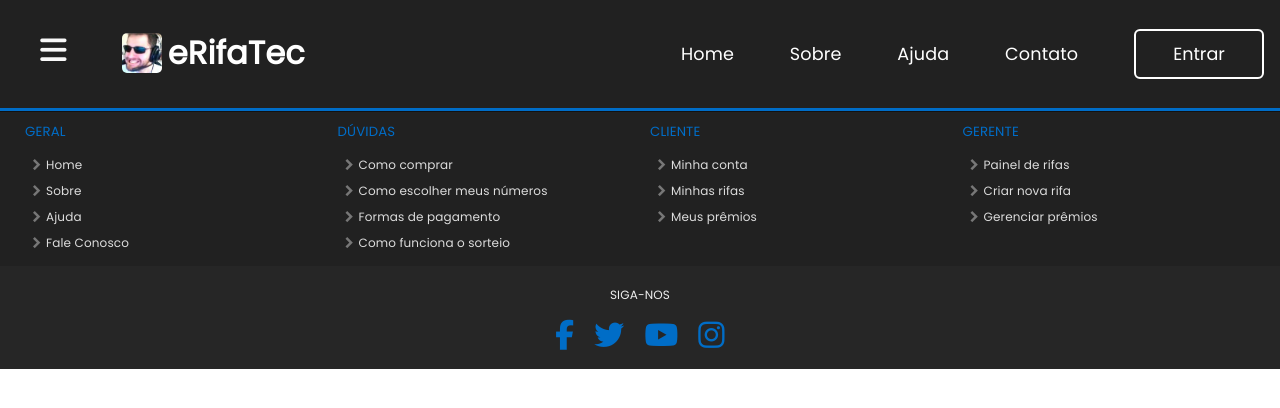
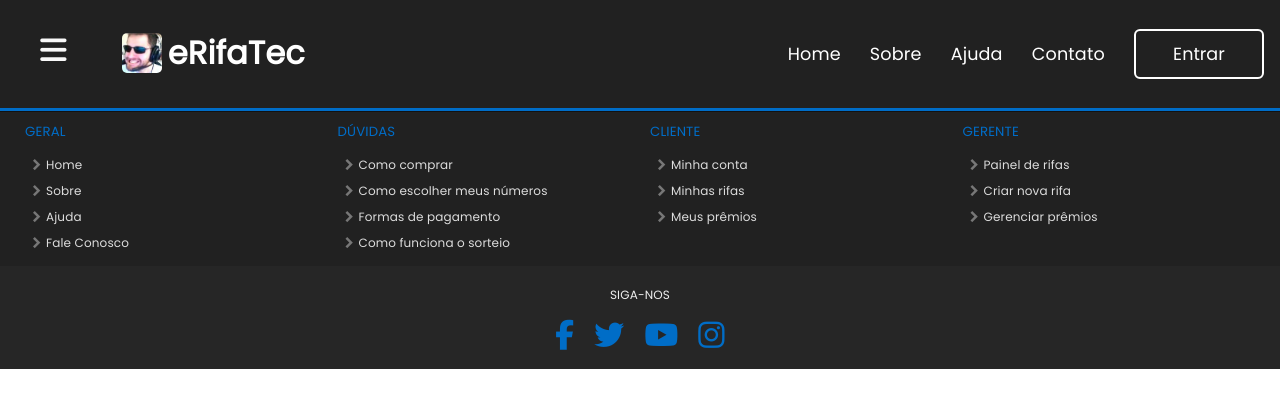
Before and after one commit to TCCMarcoLemasArthur/eRifaTec, a React (Create React App) app: page / in a window 1280 px wide. Shown: the top 408 px of the page. Built offline with nearby package versions, Linux system fonts and the light colour scheme.

Commit message:
Correções (3/4)
- Estilos ajustados
- Estilo para o criar rifa adicionado

```diff
--- a/src/frontend/estilos/footer.css
+++ b/src/frontend/estilos/footer.css
@@ -67,7 +67,7 @@
 
 .rodape .link-section li:hover .link-icon {
     animation: animate-link-icon 300ms;
-    color: var(--secundaria);
+    color: var(--detalhe);
 }
 
 .rodape .link-section li:hover > a{
--- a/src/frontend/estilos/header.css
+++ b/src/frontend/estilos/header.css
@@ -54,7 +54,7 @@
 }
 
 .cabecalho .gap {
-    grid-column: span 3 / auto;
+    grid-column: span 4 / auto;
 }
 
 .navbar {
@@ -64,7 +64,7 @@
     justify-content: space-between;
     -webkit-box-align: center;
     align-items: center;
-    grid-column: span 6 / auto;
+    grid-column: span 5 / auto;
 }
 
 .navbar > a {
```
Also changed, not shown: src/frontend/estilos/formrifa.css (added).
